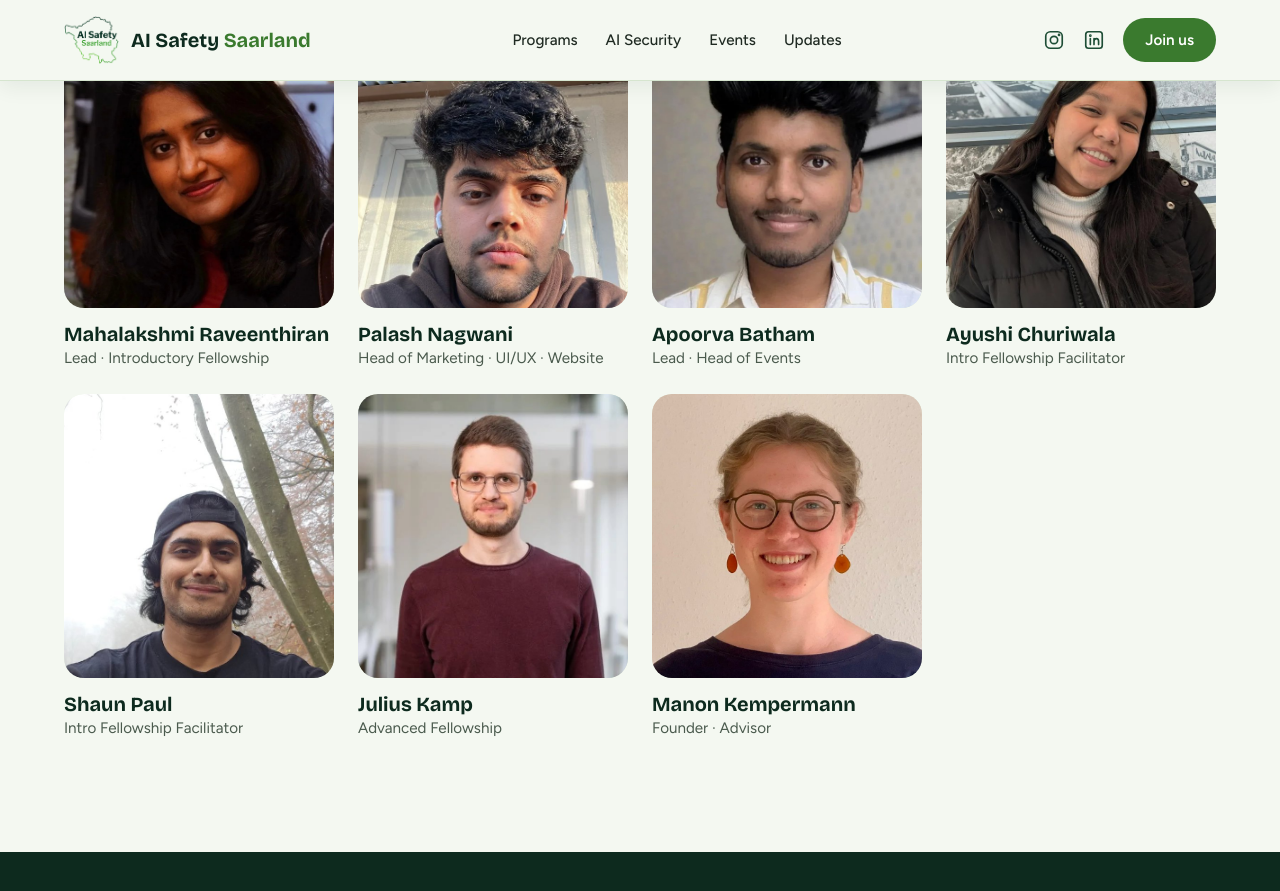
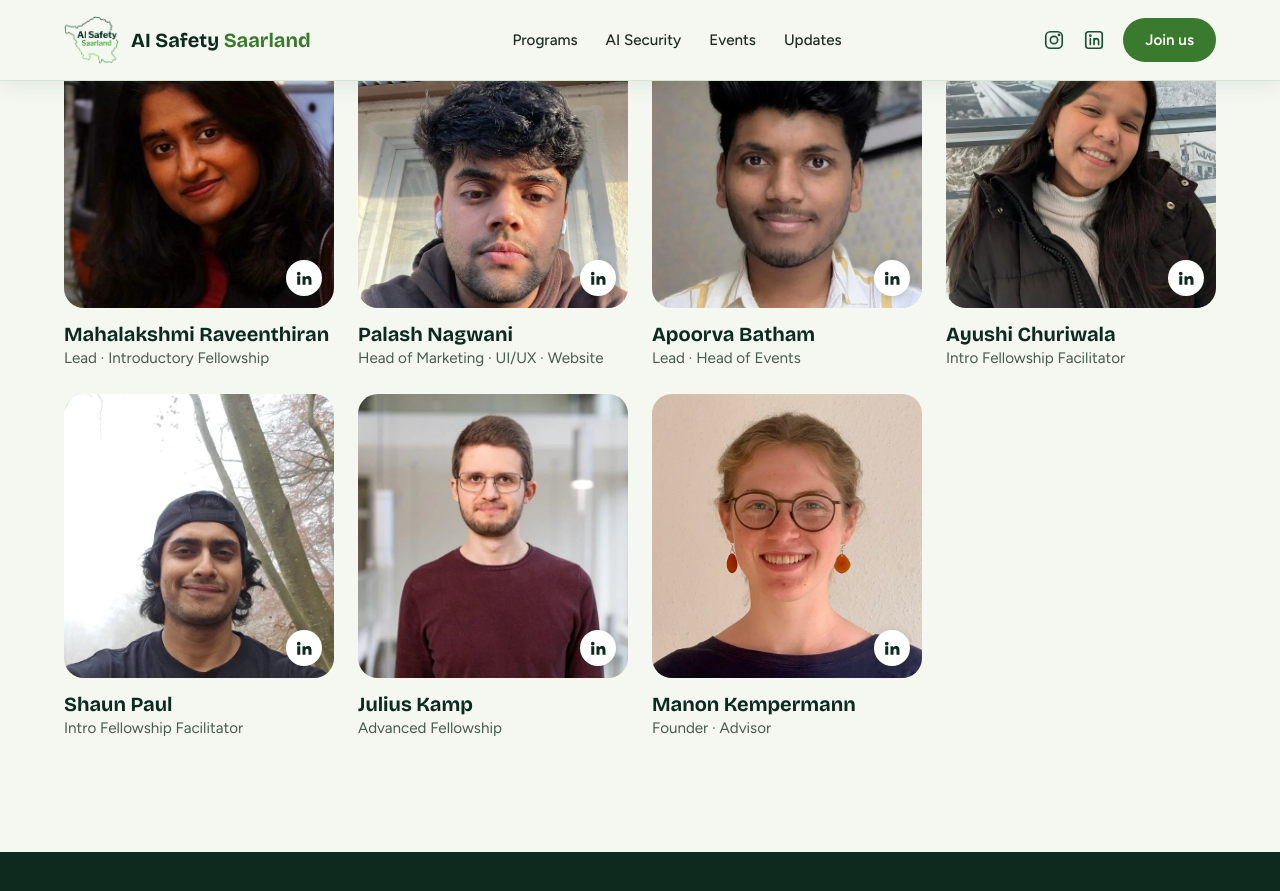
Before and after one commit to palash2404/AI-Safety, a Jekyll site: the page built from team.html, in a window 1280 px wide and 900 px high, scrolled down 411 px. Shown: the top 891 px of the window. Built offline with Jekyll 4.4.1, drawn with Linux system fonts in a browser that asks for light colours.

Commit message:
Team page: LinkedIn badge on every photo

```diff
--- a/team.html
+++ b/team.html
@@ -26,7 +26,7 @@ nav: team
         {% else %}
         <svg width="72" height="72" viewBox="0 0 24 24" fill="none" stroke="currentColor" stroke-width="1.4" stroke-linecap="round" aria-hidden="true"><circle cx="12" cy="8" r="4"/><path d="M4 21c0-4.4 3.6-7 8-7s8 2.6 8 7"/></svg>
         {% endif %}
-        {% if has_link %}<span class="member-badge" aria-hidden="true"><svg width="18" height="18" viewBox="0 0 24 24" fill="currentColor"><path d="M4.98 3.5a2.5 2.5 0 1 1 0 5 2.5 2.5 0 0 1 0-5zM3 9.75h4V21H3V9.75zm6.5 0h3.8v1.6h.06c.53-.95 1.83-1.95 3.76-1.95 4.02 0 4.88 2.5 4.88 5.9V21h-4v-5.1c0-1.3-.03-2.9-1.85-2.9-1.85 0-2.15 1.4-2.15 2.8V21h-4V9.75z"/></svg></span>{% endif %}
+        <span class="member-badge" aria-hidden="true"><svg width="18" height="18" viewBox="0 0 24 24" fill="currentColor"><path d="M4.98 3.5a2.5 2.5 0 1 1 0 5 2.5 2.5 0 0 1 0-5zM3 9.75h4V21H3V9.75zm6.5 0h3.8v1.6h.06c.53-.95 1.83-1.95 3.76-1.95 4.02 0 4.88 2.5 4.88 5.9V21h-4v-5.1c0-1.3-.03-2.9-1.85-2.9-1.85 0-2.15 1.4-2.15 2.8V21h-4V9.75z"/></svg></span>
       {% if has_link %}</a>{% else %}</div>{% endif %}
       <div>
         <div class="member-name">{% if member.link and member.link != "" %}<a href="{{ member.link }}" target="_blank" rel="noopener noreferrer">{{ member.name | escape }}</a>{% else %}{{ member.name | escape }}{% endif %}</div>
```
